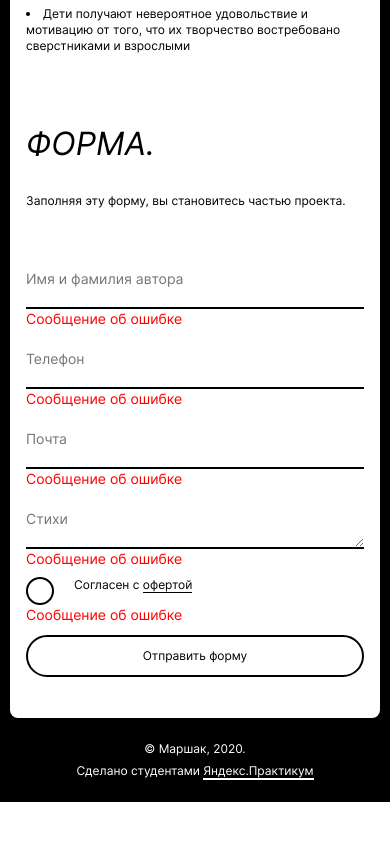
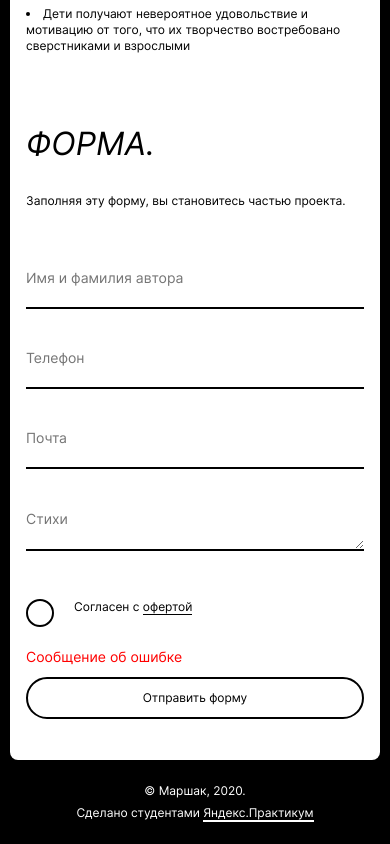
Before and after one commit to leskezz/turbina, a React (Create React App) app: page / in a window 390 px wide. Shown: the part 1830-2674 px from the top of the page. Before the commit the page ends 2632 px from the top, so only its background shows below. Built offline with nearby package versions, Linux system fonts and the light colour scheme.

Commit message:
Сохранение незнаю чего, гит не показывает

```diff
--- a/src/blocks/form/__input-eror/form__input-eror.css
+++ /dev/null
@@ -1,16 +0,0 @@
-.form__input-eror {
-    font-weight: normal;
-    font-size: 16px;
-    line-height: 20px;
-    color: red;
-}
-
-.form__input-eror:last-of-type {
-    margin-bottom: 10px;
-}
-
-@media screen and (max-width: 425px) {
-    .form__input-eror {
-        font-size: 14px;
-    }
-}
--- a/src/blocks/form/__input/_textarea/form__input_textarea.css
+++ b/src/blocks/form/__input/_textarea/form__input_textarea.css
@@ -1,4 +1,6 @@
 .form__input_textarea {
-    padding-top: 20px;
-    height: 38px;
+    margin-top: 20px;
+    margin-bottom: 20px;
+    min-height: 38px;
+    resize: vertical;
 }
--- a/src/blocks/form/__input/form__input.css
+++ b/src/blocks/form/__input/form__input.css
@@ -1,5 +1,5 @@
 .form__input {
-    height: 58px;
+    min-height: 58px;
     margin: 0;
     padding: 0;
     border: none;
--- a/src/blocks/form/form.css
+++ b/src/blocks/form/form.css
@@ -1 +1,25 @@
 .form {}
+
+
+
+.form__input_type_error {
+  font-weight: normal;
+  font-size: 16px;
+  line-height: 20px;
+  color: red;
+  padding-top: 20px;
+}
+
+.form__input_type_error:last-of-type {
+  margin-bottom: 10px;
+}
+
+@media screen and (max-width: 425px) {
+  .form__input_type_error {
+      font-size: 14px;
+  }
+}
+
+.form__input-error_active {
+  padding-top: 0;
+}
--- a/src/blocks/remain/remain.css
+++ /dev/null
@@ -1,6 +0,0 @@
-    .remain {
-        background-color: black;
-        background-repeat: no-repeat;
-        background-size: cover;
-        padding: 0 15px 20px;
-    }
--- a/src/components/Main.js
+++ b/src/components/Main.js
@@ -1,48 +1,127 @@
-import React from 'react';
+import React from "react";
 
 function Main() {
-
   return (
   <main className="content">
       <h2 className="title">О проекте.</h2>
-            <p className="description__text text">Мы знаем, что наши дети постоянно существуют в режиме непрекращающегося творческого процесса. Мы видим это, когда ребёнок что-то напевает, когда он бесконечно рисует, когда придумывает истории, когда разговаривает с едой и игрушками —
-            дети постоянно включены и что-то изобретают. Родители часто недооценивают это спонтанное творчество ребёнка. Это не плохо, просто мы привыкаем к этому. Давайте попробуем внимательнее присмотреться к нашим детям.</p>
-            <p className="description__text text">Мы запускаем проект «ТУРБИНА», который открывает работу настоящего музыкального лейбла на базе «Маршака». В рамках «ТУРБИНЫ» лучшие современные инди-музыканты пишут свои песни на стихи, написанные детьми. Здесь важно&nbsp;— мы не&nbsp;заставляем
-            наших детей садиться и писать поэзию, мы говорим о том, что родителям стоит быть более внимательными и чуткими к своим детям. Именно так мы сможем получить тексты, которые перестанут быть детскими, не будут осмыслены как взрослые&nbsp;—
-            поэзия, которая сокращает дистанцию между взрослостью и детством, где спонтанное детское творчество и&nbsp;бессознательное, замеченное родителем, становится общественным культурным достоянием.</p>
+      <p className="description__text text">
+        Мы знаем, что наши дети постоянно существуют в режиме непрекращающегося
+        творческого процесса. Мы видим это, когда ребёнок что-то напевает, когда
+        он бесконечно рисует, когда придумывает истории, когда разговаривает с
+        едой и игрушками — дети постоянно включены и что-то изобретают. Родители
+        часто недооценивают это спонтанное творчество ребёнка. Это не плохо,
+        просто мы привыкаем к этому. Давайте попробуем внимательнее
+        присмотреться к нашим детям.
+      </p>
+      <p className="description__text text">
+        Мы запускаем проект «ТУРБИНА», который открывает работу настоящего
+        музыкального лейбла на базе «Маршака». В рамках «ТУРБИНЫ» лучшие
+        современные инди-музыканты пишут свои песни на стихи, написанные детьми.
+        Здесь важно&nbsp;— мы не&nbsp;заставляем наших детей садиться и писать
+        поэзию, мы говорим о том, что родителям стоит быть более внимательными и
+        чуткими к своим детям. Именно так мы сможем получить тексты, которые
+        перестанут быть детскими, не будут осмыслены как взрослые&nbsp;— поэзия,
+        которая сокращает дистанцию между взрослостью и детством, где спонтанное
+        детское творчество и&nbsp;бессознательное, замеченное родителем,
+        становится общественным культурным достоянием.
+      </p>
       <h2 className="title">Как это работает?</h2>
-            <p className="description__text text">Вы можете прислать нам тексты, родившиеся у ваших детей, которые вы записали и считаете, что это сильное высказывание. Мы собираем пул таких текстов и передаём их музыкантам. Артисты создают музыку на эти стихи. Мы продюсируем выпуск трека,
-            возможно съёмки клипа и так далее. Мы всегда указываем автора стихотворений внутри релиза: Хадн&nbsp;Дадн feat. Варя&nbsp;Карпова и Федя&nbsp;Быстров&nbsp;— Контур.</p>
+      <p className="description__text text">
+        Вы можете прислать нам тексты, родившиеся у ваших детей, которые вы
+        записали и считаете, что это сильное высказывание. Мы собираем пул таких
+        текстов и передаём их музыкантам. Артисты создают музыку на эти стихи.
+        Мы продюсируем выпуск трека, возможно съёмки клипа и так далее. Мы
+        всегда указываем автора стихотворений внутри релиза: Хадн&nbsp;Дадн
+        feat. Варя&nbsp;Карпова и Федя&nbsp;Быстров&nbsp;— Контур.
+      </p>
       <h2 className="title">Тезисы.</h2>
       <ul className="description__theses">
-                <li className="description__thesis text">Дети никогда не&nbsp;прекращают творить и круто стараться быть на них похожими в этом</li>
-                <li className="description__thesis text">Детское бессознательное помогает родителям понять, что происходит внутри семьи</li>
-                <li className="description__thesis text">Не существует детской и взрослой поэзии. Существует мысль и чувство, зафиксированное в ней</li>
-                <li className="description__thesis text">Дети получают невероятное удовольствие и мотивацию от того, что их творчество востребовано сверстниками и взрослыми</li>
+        <li className="description__thesis text">
+          Дети никогда не&nbsp;прекращают творить и круто стараться быть на них
+          похожими в этом
+        </li>
+        <li className="description__thesis text">
+          Детское бессознательное помогает родителям понять, что происходит
+          внутри семьи
+        </li>
+        <li className="description__thesis text">
+          Не существует детской и взрослой поэзии. Существует мысль и чувство,
+          зафиксированное в ней
+        </li>
+        <li className="description__thesis text">
+          Дети получают невероятное удовольствие и мотивацию от того, что их
+          творчество востребовано сверстниками и взрослыми
+        </li>
       </ul>
       <form className="form">
         <h2 className="title">Форма.</h2>
-                <p className="text form__subtitle">Заполняя эту форму, вы становитесь частью проекта.</p>
+        <p className="text form__subtitle">
+          Заполняя эту форму, вы становитесь частью проекта.
+        </p>
         <fieldset className="form__fieldset">
-                    <input className="form__input" type="text" placeholder="Имя и фамилия автора" />
-                    <span className="form__input-eror">Сообщение об ошибке</span>
-                    <input className="form__input" type="tel" placeholder="Телефон" />
-                    <span className="form__input-eror">Сообщение об ошибке</span>
-                    <input className="form__input" type="email" placeholder="Почта" />
-                    <span className="form__input-eror">Сообщение об ошибке</span>
-                    <textarea className="form__input form__input_textarea" placeholder="Стихи"></textarea>
-                    <span className="form__input-eror">Сообщение об ошибке</span>
+          <input
+            className="form__input"
+            type="text"
+            id="form__author"
+            name="author-name"
+            placeholder="Имя и фамилия автора"
+            minlength="2"
+            maxLength="100"
+            required
+          />
+          <span className="form__input_type_error" id="form__author-error"></span>
+          <input
+            className="form__input"
+            type="tel"
+            id="form__phone"
+            name="phone"
+            placeholder="Телефон"
+            required
+          />
+          <span className="form__input_type_error" id="form__phone-error"></span>
+          <input
+            className="form__input"
+            type="email"
+            id="form__email"
+            name="email"
+            placeholder="Почта" />
+          <span className="form__input_type_error" id="form__email-error"></span>
+          <textarea
+            className="form__input form__input_textarea"
+            id="form__textarea"
+            placeholder="Стихи"
+          ></textarea>
+          <span className="form__input_type_error" id="form__textarea-error"></span>
           <div className="form__radio-container">
-                        <input className="form__radio" type="checkbox" id="checkbox" />
-                        <label className="form__radio-label hover-opacity" for="checkbox"></label>
-                        <p className="text">Согласен с <a href="./vendor/file.pdf" className="form__link-offer hover-opacity" target="_blank">офертой</a></p>
+            <input
+              className="form__radio"
+              type="checkbox"
+              id="checkbox"
+              required
+            />
+            <label
+              className="form__radio-label hover-opacity"
+              for="checkbox"
+            ></label>
+            <p className="text">
+              Согласен с{" "}
+              <a
+                href="./vendor/file.pdf"
+                className="form__link-offer hover-opacity"
+                target="_blank"
+              >
+                офертой
+              </a>
+            </p>
           </div>
-                    <span className="form__input-eror">Сообщение об ошибке</span>
-                    <button className="form__submit hover-opacity" type="submit">Отправить форму</button>
+          <span className="form__input_type_error" id="checkbox-error">Сообщение об ошибке</span>
+          <button className="form__submit hover-opacity" type="submit">
+            Отправить форму
+          </button>
         </fieldset>
       </form>
     </main>
-    )
+  );
 }
 
 export default Main;
--- a/src/index.css
+++ b/src/index.css
@@ -18,7 +18,6 @@
 @import url(./blocks/form/__radio-label/form__radio-label.css);
 @import url(./blocks/form/__radio/form__radio.css);
 @import url(./blocks/form/__link-offer/form__link-offer.css);
-@import url(./blocks/form/__input-eror/form__input-eror.css);
 @import url(./blocks/form/__submit/form__submit.css);
 @import url(./blocks/footer/footer.css);
 @import url(./blocks/footer/__copyright/footer__copyright.css);
--- a/src/index.js
+++ b/src/index.js
@@ -3,6 +3,7 @@ import ReactDOM from 'react-dom';
 import './index.css';
 import App from './components/App';
 import reportWebVitals from './reportWebVitals';
+import FormValidation from './components/FormValidation.js';
 
 ReactDOM.render(
   <React.StrictMode>
@@ -11,6 +12,10 @@ ReactDOM.render(
   document.getElementById('root')
 );
 
+const validation = new FormValidation();
+validation.enableValidation();
+
+
 // If you want to start measuring performance in your app, pass a function
 // to log results (for example: reportWebVitals(console.log))
 // or send to an analytics endpoint. Learn more: https://bit.ly/CRA-vitals
```
Also changed, not shown: src/components/FormValidation.js (added, +99 -0 lines). Lines whose indentation alone changed are shown as unchanged.
